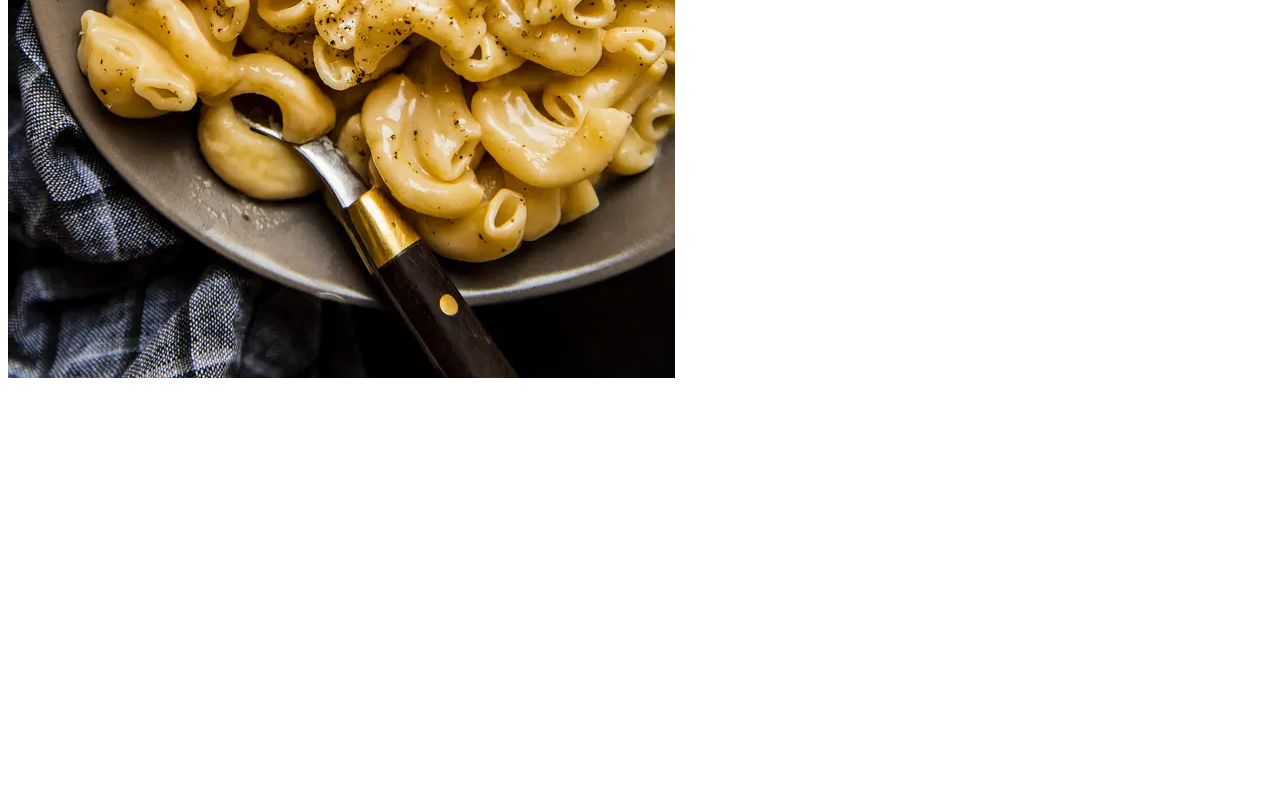
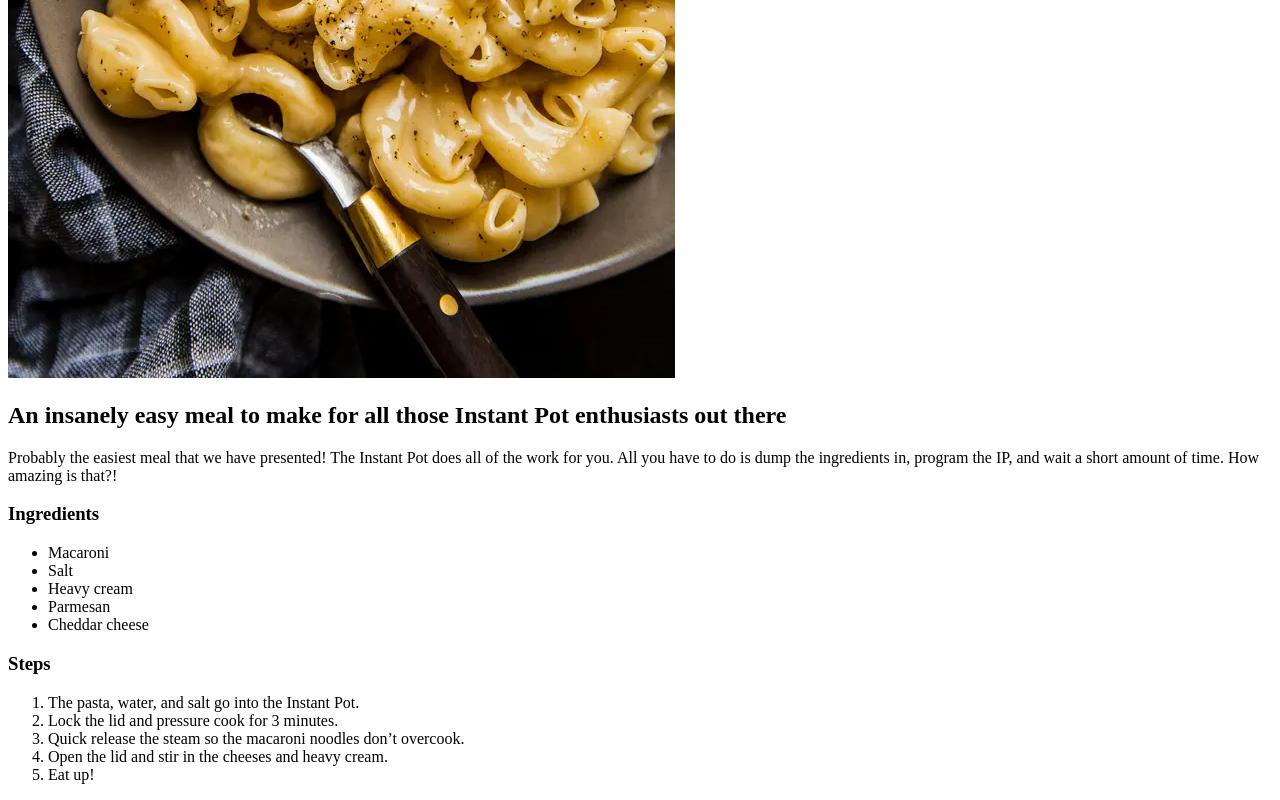
Before and after one commit to nikor8/odin-recipes, a plain HTML site: page recipes/instantPotMac.html in a window 1280 px wide. Shown: the part 702-1502 px from the top of the page. Before the commit the page ends 1092 px from the top, so only its background shows below. Drawn offline with Linux system fonts and the light colour scheme.

Commit message:
Added h2, p, ingredients, and steps in one go

```diff
--- a/recipes/instantPotMac.html
+++ b/recipes/instantPotMac.html
@@ -7,6 +7,24 @@
 <body>
     <h1>Instant Pot Mac n Cheese</h1>
         <img src="instantPotMac.webp">
+    <h2>An insanely easy meal to make for all those Instant Pot enthusiasts out there</h2>
+        <p>Probably the easiest meal that we have presented! The Instant Pot does all of the work for you. All you have to do is dump the ingredients in, program the IP, and wait a short amount of time. How amazing is that?!</p>
+    <h3>Ingredients</h3>
+        <ul>
+            <li>Macaroni</li>
+            <li>Salt</li>
+            <li>Heavy cream</li>
+            <li>Parmesan</li>
+            <li>Cheddar cheese</li>
+        </ul>
+    <h3>Steps</h3>
+        <ol>
+            <li>The pasta, water, and salt go into the Instant Pot.</li>
+            <li>Lock the lid and pressure cook for 3 minutes.</li>
+            <li>Quick release the steam so the macaroni noodles don’t overcook.</li>
+            <li>Open the lid and stir in the cheeses and heavy cream.</li>
+            <li>Eat up!</li>
+        </ol>
 </body>
 <!--Sourced from the Modern Proper website-->
 </html>
```
